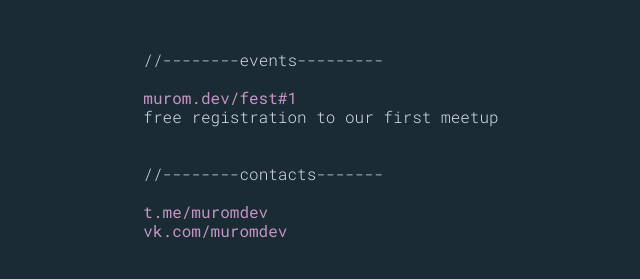
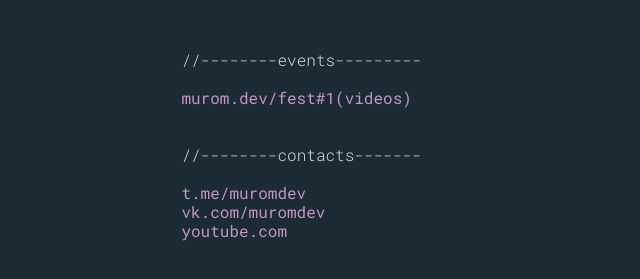
Before and after one commit to murom-dev/site, a website: page src/index.html in a window 1280 px wide. Shown: the part 311-590 px from the top of the page, without its empty margins (319-959 px from the left). Drawn offline with Linux system fonts and the light colour scheme.

Commit message:
add youtube link

```diff
--- a/src/index.html
+++ b/src/index.html
@@ -222,8 +222,8 @@
         <br>
         <ul>
           <li>
-            <a href="https://muromdev.timepad.ru/event/1044977/" rel="noreferrer" target="_blank">murom.dev/fest#1</a>
-            <h3>free registration to our first meetup</h3>
+<!--            <a href="https://muromdev.timepad.ru/event/1044977/" rel="noreferrer" target="_blank">murom.dev/fest#1</a>-->
+            <a href="https://www.youtube.com/playlist?list=PL5sYhhwBXxANNJNpU_PU9H46CDz1Rm1Xe" rel="noreferrer" target="_blank">murom.dev/fest#1(videos)</a>
           </li>
         </ul>
         <br>
@@ -233,6 +233,7 @@
         <ul>
           <li><a href="https://t.me/muromdev" rel="noreferrer" target="_blank">t.me/muromdev</a></li>
           <li><a href="https://vk.com/muromdev" rel="noreferrer" target="_blank">vk.com/muromdev</a></li>
+          <li><a href="https://www.youtube.com/channel/UCrhHPHcR-b8brX72iLW6zqg" rel="noreferrer" target="_blank">youtube.com</a></li>
         </ul>
       </div>
     </div>
```
Also changed, not shown: docs/index.html (+2 -1 lines).
